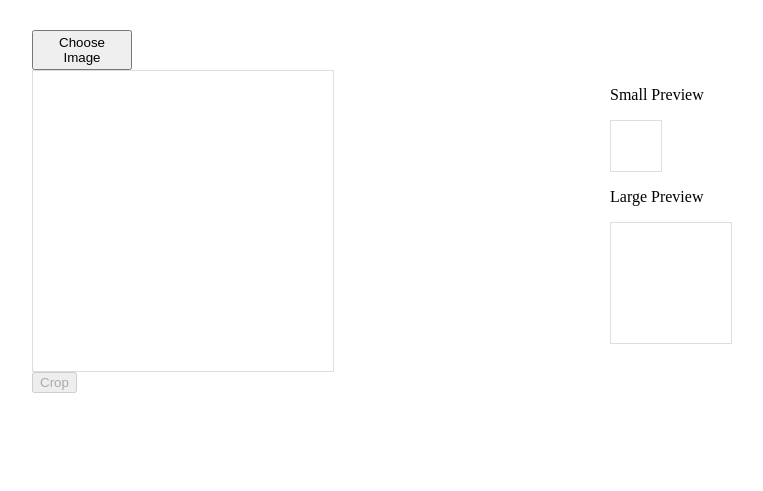
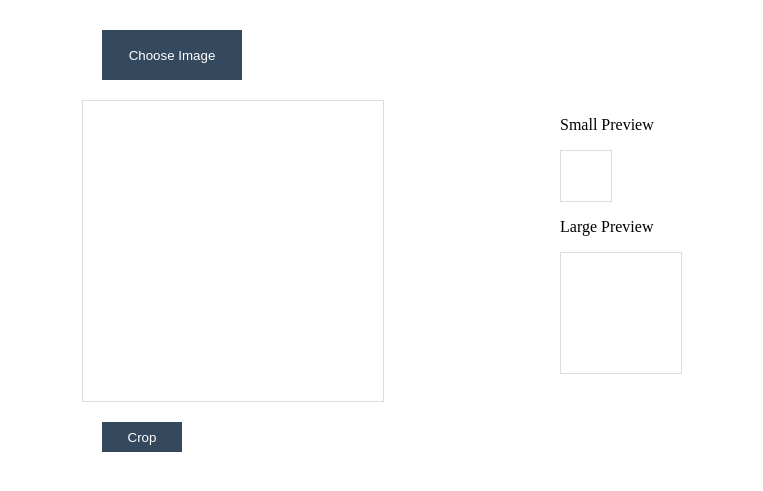
Before and after one commit to yueyoum/django-upload-avatar, a Django app: page /upload in a window 1280 px wide. Shown: the top 491 px of the page, without its empty margins (258-1021 px from the left). Run offline with Django 3.2, Linux system fonts and the light colour scheme; the visitor is signed in with stand-in values (Sample User, id 1); parts of the project's set-up code (start-up, migrations or seed data) failed here and were passed over.

Commit message:
adjust example

```diff
--- /dev/null
+++ b/example/app/static/app.css
@@ -0,0 +1,34 @@
+#uploadAvatarUploadArea {
+    margin: 20px;
+}
+
+#uploadAvatarBtnLayout {
+    width: 140px!important;
+    height: 50px!important;
+}
+
+
+.button-light-color {
+    background: #6993BD;
+    border: none;
+}
+
+.button-deep-color {
+    background: #34495E;
+    border: none;
+    color: white;
+}
+
+#uploadAvatarBtns {
+    margin: 20px;
+}
+
+#uploadAvatarCropSubmit {
+    width: 80px;
+    height: 30px;
+}
+
+#uploadAvatarCropResult {
+    font-size: 1.2em;
+    color: #34495E;
+}
--- /dev/null
+++ b/example/app/static/app.js
@@ -0,0 +1,15 @@
+$(function(){
+    $('#uploadAvatarBtnLayout button').addClass('button-deep-color');
+
+    $('#uploadAvatarInputFile').mouseover(function(){
+        $('#uploadAvatarBtnLayout button').removeClass('button-deep-color').addClass('button-light-color');
+    }).mouseout(function(){
+        $('#uploadAvatarBtnLayout button').removeClass('button-light-color').addClass('button-deep-color');
+    });
+
+    $('#uploadAvatarCropSubmit').addClass('button-deep-color').mouseover(function(){
+        $(this).removeClass('button-deep-color').addClass('button-light-color');
+    }).mouseout(function(){
+        $(this).removeClass('button-light-color').addClass('button-deep-color');
+    });
+});
--- a/example/app/templates/base.html
+++ /dev/null
@@ -1,23 +0,0 @@
-<!DOCTYPE html>
-<html>
-    <head>
-        <meta charset="utf-8"/>
-        <title>Django Upload Avatar</title>
-
-        <script type="text/javascript" src="{{ STATIC_URL }}jquery-1.9.0.min.js"></script>
-
-        {% block css %}
-        {% endblock %}
-
-
-        {% block js %}
-        {% endblock %}
-    </head>
-
-    <body>
-        <div style="width: 700px; margin: 30px auto;">
-        {% block content %}
-        {% endblock %}
-        </div>
-    </body>
-</html>
--- a/example/app/templates/upload.html
+++ b/example/app/templates/upload.html
@@ -1,5 +1,16 @@
-{% extends "base.html" %}
+<!DOCTYPE html>
+<html>
+    <head>
+        <meta charset="utf-8"/>
+        <title>Django Upload Avatar</title>
+        <script type="text/javascript" src="{{ STATIC_URL }}jquery-1.9.0.min.js"></script>
+        <script type="text/javascript" src="{{ STATIC_URL }}app.js"></script>
+        <link rel="stylesheet" type="text/css" href="{{ STATIC_URL }}app.css" />
+    </head>
 
-{% block content %}
-    {% include "upload_avatar/upload_avatar.html" %}
-{% endblock %}
+    <body>
+        <div style="width: 600px; margin: 30px auto;">
+        {% include "upload_avatar/upload_avatar.html" %}
+        </div>
+    </body>
+</html>
--- a/example/app/urls.py
+++ b/example/app/urls.py
@@ -7,7 +7,7 @@ from upload_avatar.app_settings import UPLOAD_AVATAR_URL_PREFIX_CROPPED, UPLOAD_
 from . import views
 
 urlpatterns = patterns('',
-    url(r'^accounts/login/$', 'django.contrib.auth.views.login'),
+    url(r'^accounts/login/$', 'django.contrib.auth.views.login', {'template_name': 'admin/login.html'}),
     url(r'^accounts/logout/$', 'django.contrib.auth.views.logout'),
 
     url(r'^$', views.home, name="home"),
--- a/example/app/views.py
+++ b/example/app/views.py
@@ -7,11 +7,20 @@ from django.template import RequestContext
 from django.contrib.auth.decorators import login_required
 
 
-from upload_avatar.app_settings import UPLOAD_AVATAR_UPLOAD_ROOT, UPLOAD_AVATAR_AVATAR_ROOT, UPLOAD_AVATAR_RESIZE_SIZE
+from upload_avatar.app_settings import (
+    UPLOAD_AVATAR_UPLOAD_ROOT,
+    UPLOAD_AVATAR_AVATAR_ROOT,
+    UPLOAD_AVATAR_RESIZE_SIZE,
+)
+
 from upload_avatar import uploadavatar_context
 
 from .models import User
 
+
+#########################
+# In production, you don't need this,
+# static files should serve by web server, e.g. Nginx
 
 def find_mimetype(filename):
     """In production, you don't need this,
@@ -37,6 +46,9 @@ def get_avatar(request, filename):
         return HttpResponse(f.read(), mimetype=mimetype)
 
 
+#########################
+
+
 
 @login_required
 def home(request):
@@ -50,7 +62,7 @@ def home(request):
 
     html = """<html>
     <body>
-    <h2>%s</h2>
+    <h2>%s <a href="/upload">upload avatar</a></h2>
     %s
     </boby>
     </html>""" % (request.user.username, '\n'.join(imgs))
```
Also changed, not shown: example/app/templates/registration/login.html (deleted, +0 -26 lines), example/example/settings.py (+19 -0 lines), example/app/static/jquery-1.9.0.min.js (renamed from upload_avatar/static/jquery-1.9.0.min.js).
